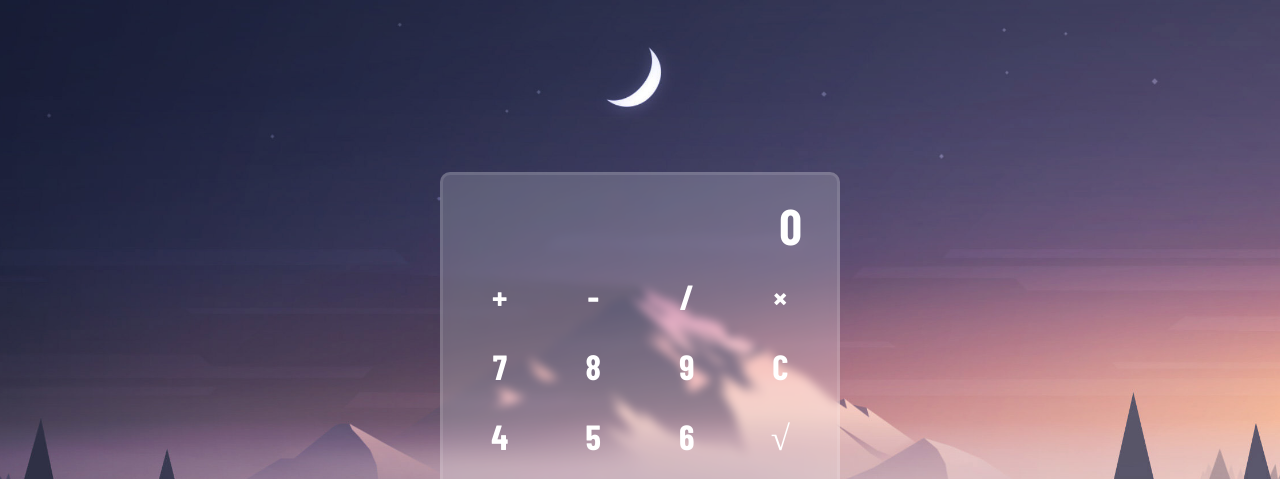
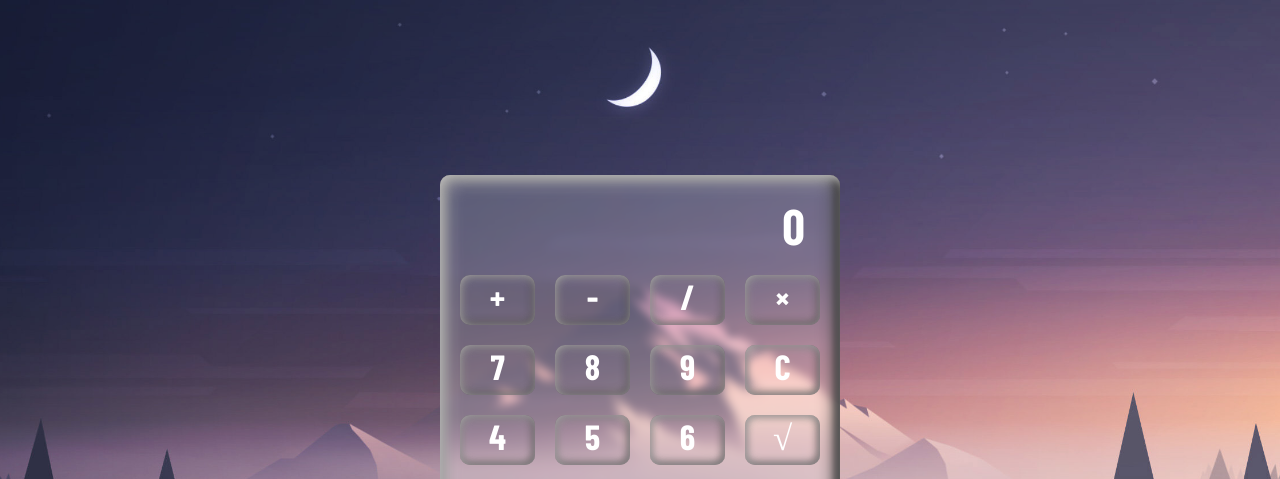
Before and after one commit to adiyb/Calculator-with-jQuery, a plain HTML site: page index.html in a window 1280 px wide. Shown: the top 479 px of the page. Drawn offline with nearby package versions, Linux system fonts and the light colour scheme.

Commit message:
box shadow added

```diff
--- a/style.css
+++ b/style.css
@@ -1,11 +1,11 @@
-@import url('https://fonts.googleapis.com/css2?family=Barlow+Condensed:wght@700&display=swap');
-*{
+@import url("https://fonts.googleapis.com/css2?family=Barlow+Condensed:wght@700&display=swap");
+* {
     margin: 0;
     padding: 0;
     border: 0;
     box-sizing: border-box;
 }
-body{
+body {
     user-select: none;
     height: 100vh;
     display: flex;
@@ -16,38 +16,49 @@ body{
     background-size: cover;
     font-family: Barlow Condensed;
 }
-#wrapper{
+#wrapper {
     width: 80%;
     max-width: 400px;
     border-radius: 10px;
-    background-color: rgba(255,255,255,.2);
+    background-color: rgba(255, 255, 255, 0.2);
     backdrop-filter: blur(5px);
-    border: 3px solid rgba(255,255,255,.1);
+    box-shadow: inset 4px 4px 10px rgb(187, 186, 186),
+        inset -4px -4px 10px rgb(63, 63, 63),
+        inset -2px -2px 20px black,
+        inset 2px 2px 20px white;
 }
-.calculator{
+.calculator {
     padding: 20px;
 }
-.screen{
+.screen {
     color: white;
-    font-size: 50px;
+    font-size: 30px;
     padding: 0 15px;
     direction: rtl;
     margin-bottom: 20px;
 }
 
-.calc-body{
+.calc-body {
     display: grid;
-    grid-template-columns: repeat(4,1fr);
-    grid-template-rows: repeat(5,50px);
+    grid-template-columns: repeat(4, 1fr);
+    grid-template-rows: repeat(5, 50px);
     gap: 20px;
 }
-.calc-body div{
+.calc-body div {
     text-align: center;
     font-size: 35px;
     font-weight: bold;
     color: white;
-    transition: font .1s;
+    transition: box-shadow 0.3s;
+    box-shadow: inset 1px 1px 10px rgb(180, 178, 178),inset -1px -1px 10px rgb(48, 47, 47);
+    border-radius: 10px;
 }
-.calc-body div:hover{
-    font-size: 40px;
+.calc-body div:hover {
+    box-shadow: inset 1px 1px 10px rgb(48, 47, 47),inset -1px -1px 10px rgb(180, 178, 178);
 }
+
+@media(min-width:500px){
+    .screen{
+        font-size: 50px;
+    }
+}
```
